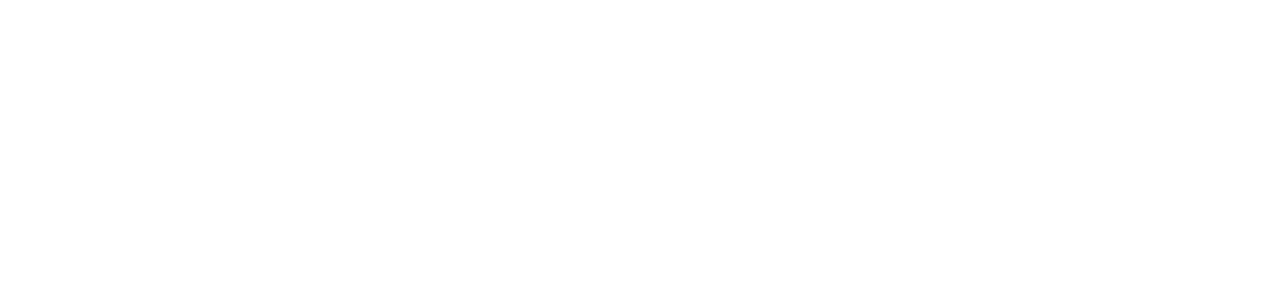
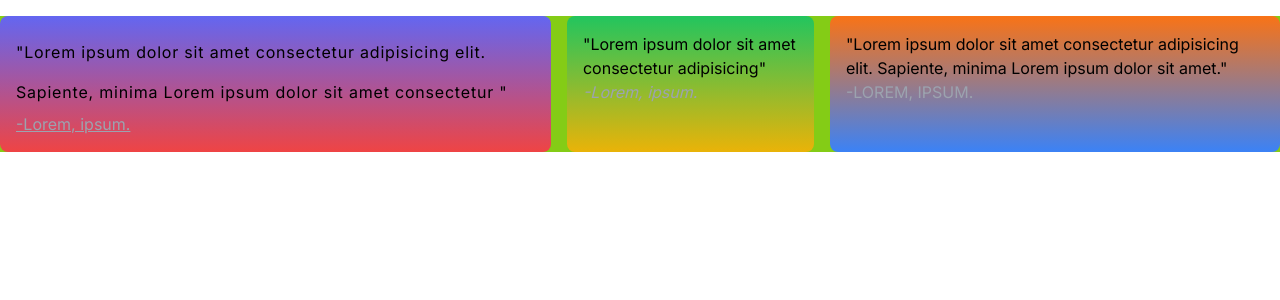
Before and after one commit to ChWasam/tailwindstart, a Next.js app: page /class2 in a window 1280 px wide. Shown: the top 300 px of the page. Built offline with nearby package versions, Linux system fonts and the light colour scheme.

Commit message:
flex-gradient-width

```diff
--- a/app/class2/page.tsx
+++ b/app/class2/page.tsx
@@ -3,7 +3,36 @@
 export default function Home() {
   return (
     <main>
-
+      <div className="flex bg-lime-500  mx-auto  m-4 gap-4 max-w-7xl">
+        <div className="min-h-[100px] rounded-lg bg-blue-200 p-4 bg-gradient-to-t from-red-500 to-indigo-500 ">
+          <h1 className="tracking-wider leading-10">
+            "Lorem ipsum dolor sit amet consectetur adipisicing elit. Sapiente,
+            minima Lorem ipsum dolor sit amet consectetur "
+          </h1>
+          <p className=" text-gray-400 underline">-Lorem, ipsum.</p>
+        </div>
+        <div className="min-h-[100px] rounded-lg  bg-blue-200 p-4 bg-gradient-to-t from-yellow-500 to-green-500 ">
+          <h1>"Lorem ipsum dolor sit amet consectetur adipisicing"</h1>
+          <p className=" text-gray-400 italic">-Lorem, ipsum.</p>
+        </div>
+        <div className="min-h-[100px] rounded-lg  bg-blue-200 p-4 bg-gradient-to-t from-blue-500 to-orange-500">
+          <h1>
+            "Lorem ipsum dolor sit amet consectetur adipisicing elit. Sapiente,
+            minima Lorem ipsum dolor sit amet."
+          </h1>
+          <p className=" text-gray-400 uppercase">-Lorem, ipsum.</p>
+        </div>
+      </div>
     </main>
   );
 }
+
+// gap-4 matlab div ka andar jo different divs han aun ka darmiyan spacing
+// max-w-4xl we can define the max width
+//mx-auto  This class sets both left and right margins to auto, which effectively centers the element horizontally
+// tracking-wider  spaces between letters
+// spaces between lines
+// underline
+// italic
+//uppercase
+// bg-gradient-to-t from-red-500 to-indigo-500
```
